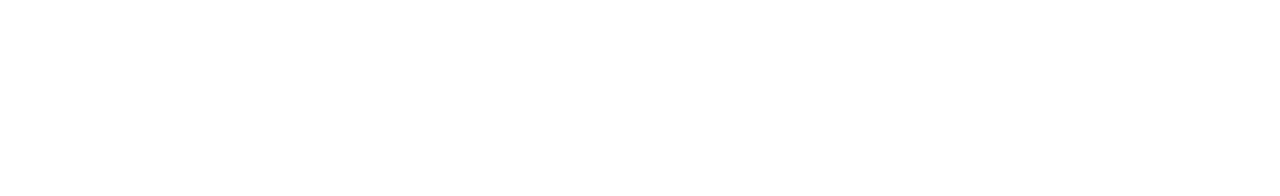
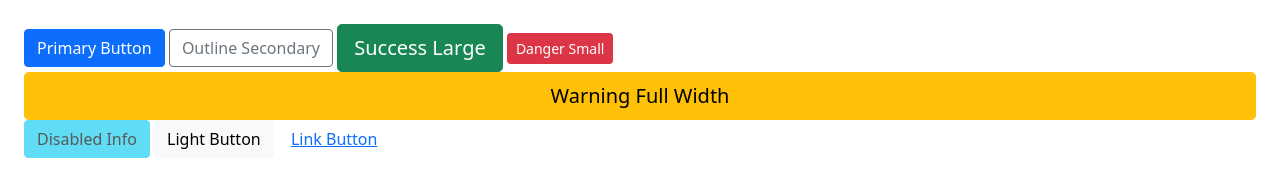
Before and after one commit to acciojob/bootstrap-buttons-gunjan-456, a website: page main.html in a window 1280 px wide. Drawn offline with nearby package versions, Linux system fonts and the light colour scheme.

Commit message:
created a submission

```diff
--- a/main.html
+++ b/main.html
@@ -4,13 +4,24 @@
 
 <head>
 	<link rel="stylesheet" href="styles.css">
+	<!-- Bootstrap 5 CSS -->
+	<link href="https://cdn.jsdelivr.net/npm/bootstrap@5.0.0/dist/css/bootstrap.min.css" rel="stylesheet">
 </head>
 
-<body>
+<body class="p-4">
 	<!-- the entire body must be written by student -->
-    <script type="text/javascript" src="./script.js">
-</script>
+	<button id="button-1" class="btn btn-primary">Primary Button</button>
+	<button id="button-2" class="btn btn-outline-secondary">Outline Secondary</button>
+	<button id="button-3" class="btn btn-success btn-lg">Success Large</button>
+	<button id="button-4" class="btn btn-danger btn-sm">Danger Small</button>
+	<button id="button-5" class="btn btn-warning btn-lg w-100">Warning Full Width</button>
+	<button id="button-6" class="btn btn-info" disabled>Disabled Info</button>
+	<button id="button-7" class="btn btn-light">Light Button</button>
+	<button id="button-8" class="btn btn-link">Link Button</button>
+	<script src="https://cdn.jsdelivr.net/npm/bootstrap@5.0.0/dist/js/bootstrap.bundle.min.js"></script>
 
+
+	<script type="text/javascript" src="./script.js"></script>
 </body>
 
 </html>
```
